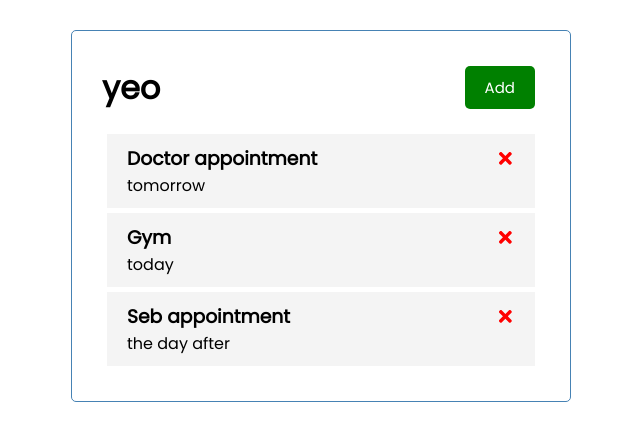
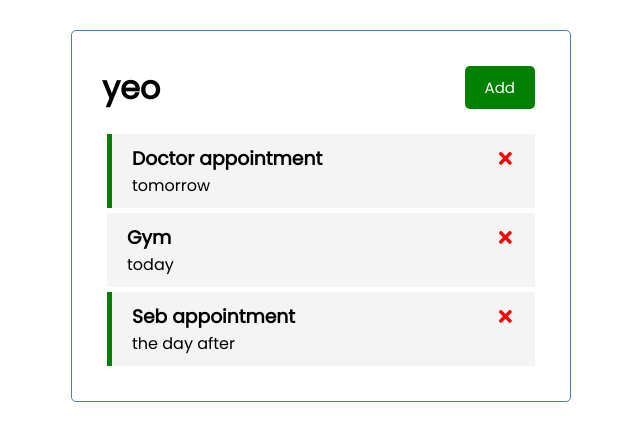
Before and after one commit to soufianechalouh/react-task-tracker, a React (Create React App) app: page / in a window 1280 px wide. Shown: the top 440 px of the page, without its empty margins (319-959 px from the left). Built offline with nearby package versions, Linux system fonts and the light colour scheme.

Commit message:
Change css depending on state

```diff
--- a/src/App.js
+++ b/src/App.js
@@ -26,11 +26,15 @@ function App() {
     const deleteTask = (id) =>{
         setTasks(tasks.filter((task) => task.id !== id))
     }
+    const toggleReminder = (id) => {
+        setTasks(tasks.map((task) => task.id === id ? {...task, reminder: !task.reminder} : task))
+    }
 
   return (
     <div className="container">
         <Header title='yeo'/>
-        <Tasks tasks={tasks} onDelete={deleteTask}/>
+
+        {tasks.length>0 ? <Tasks tasks={tasks} onDelete={deleteTask} onToggle={toggleReminder}/>: "No tasks to show"}
     </div>
   );
 }
--- a/src/components/Task.js
+++ b/src/components/Task.js
@@ -1,8 +1,8 @@
 import {FaTimes} from 'react-icons/fa'
 
-const Task = ({task, onDelete}) => {
+const Task = ({task, onDelete, onToggle}) => {
     return (
-        <div className='task'>
+        <div className={`task ${task.reminder ? 'reminder': ''}`} onDoubleClick={() => onToggle(task.id)}>
             <h3>{task.text} <FaTimes style={{color:'red'}} onClick={()=> onDelete(task.id)}/> </h3>
             <p>{task.day}</p>
         </div>
--- a/src/components/Tasks.js
+++ b/src/components/Tasks.js
@@ -1,10 +1,10 @@
 import Task from "./Task";
 
-const Tasks = ({tasks, onDelete}) => {
+const Tasks = ({tasks, onDelete, onToggle}) => {
 
     return (
         <>
-            {tasks.map((task) => (<Task key={task.id} task={task} onDelete={onDelete}/>))}
+            {tasks.map((task) => (<Task key={task.id} task={task} onDelete={onDelete} onToggle={onToggle}/>))}
         </>
     )
 }
```
